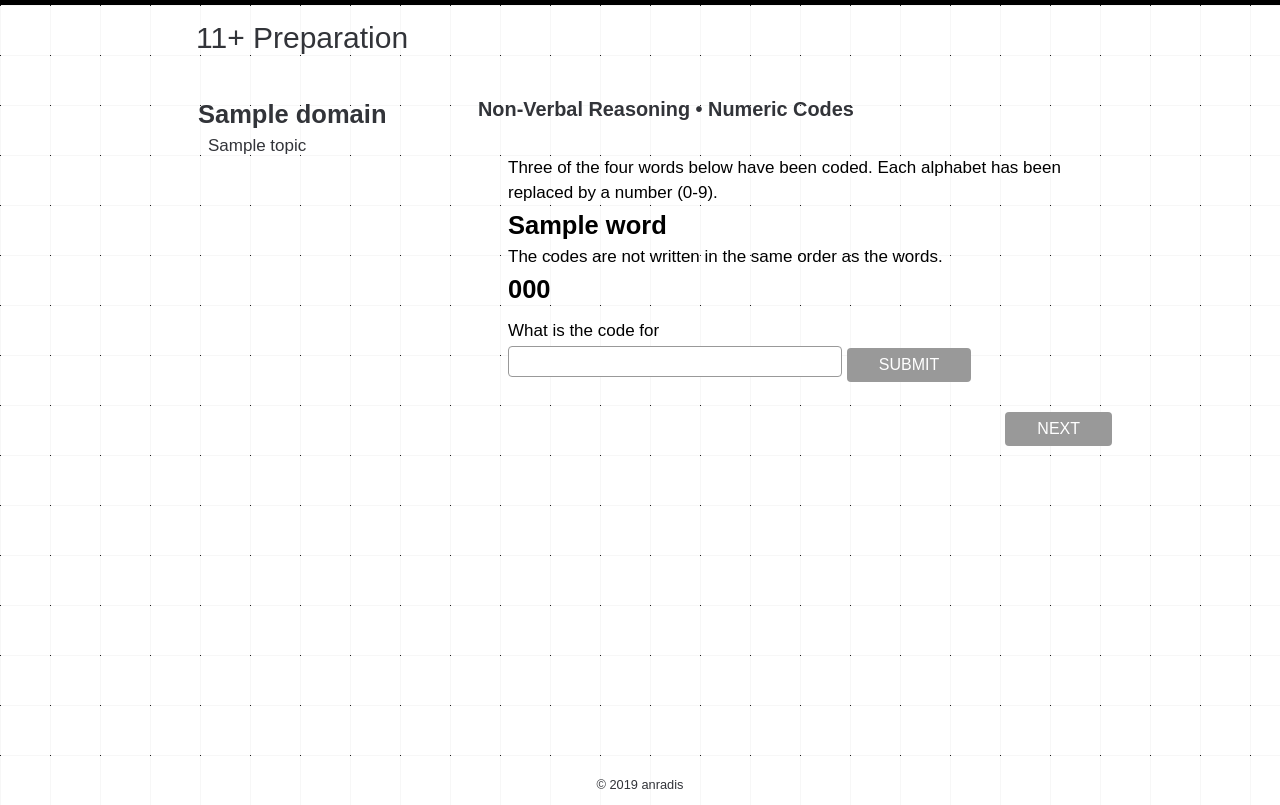
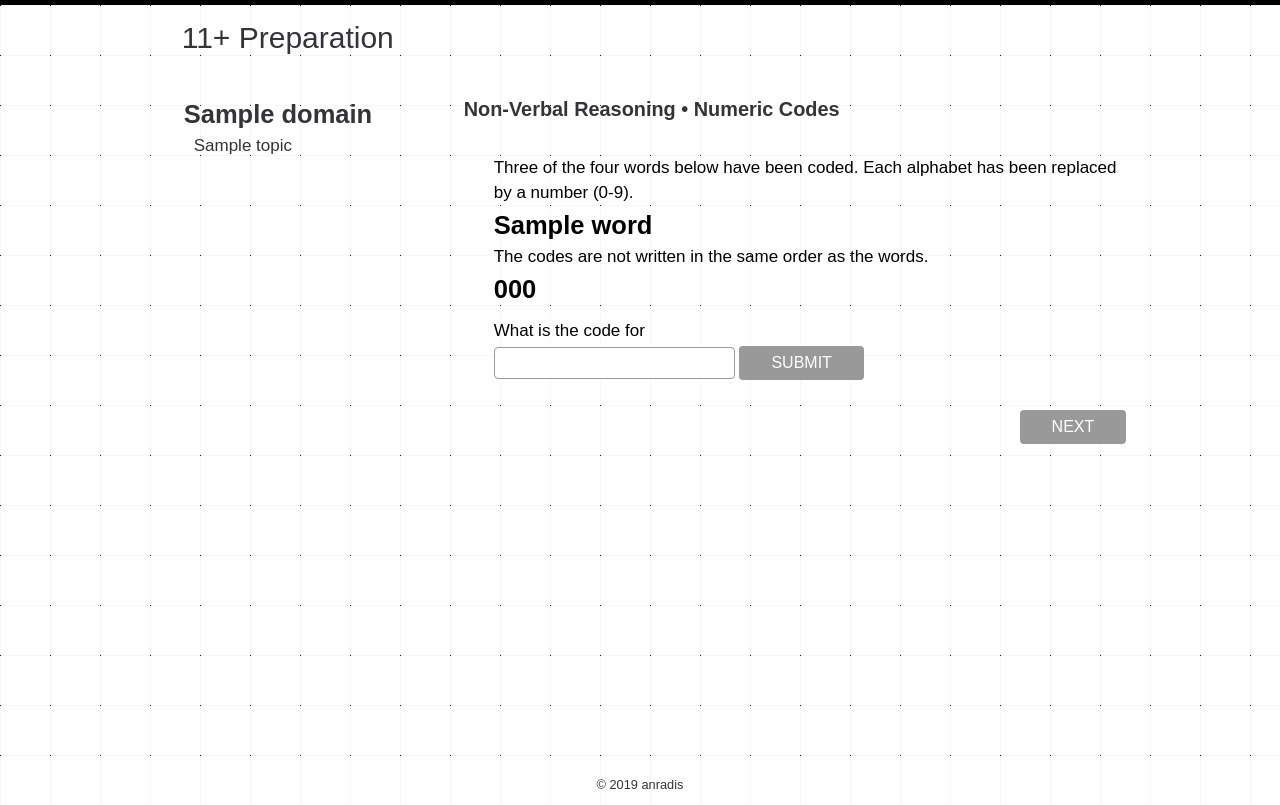
Before and after one commit to anilnairxyz/xorwin-app, a Flask app: template app/templates/numeric_codes.html in a window 1280 px wide. Run offline with Flask 2, Linux system fonts and the light colour scheme; the template is opened without the code that fills it: most values are stand-ins (such as "Sample title", 1, 10 or a date in 2020); some libraries are stand-ins or nearby versions.

Commit message:
Style updates

```diff
--- a/app/static/css/main.css
+++ b/app/static/css/main.css
@@ -20,16 +20,16 @@
 html {
     font-size: 1em;
     line-height: 1.5;
-    height: 100%;
     background-color: black;
+    min-height: 100vh;
 }
 
 body {
-    height: 100%;
     color: var(--body_text);
     background: var(--body_base);
     font-family: 'Rajdhani', sans-serif;
     font-size: 17px;
+    min-height: 100%;
     margin: 0;
     padding: 0;
 }
@@ -118,9 +118,12 @@ body {
 .result {
     border: 1px solid #999999;
     border-radius: 4px;
-    font-size: 150%;
-    font-family: 'Rajdhani', sans-serif;
-    text-transform: uppercase;
+    font-size: 16px;
+    padding: 6px 16px;
+}
+
+.result:focus, .submit:focus, .next:focus {
+    outline-color: #999999;
 }
 
 .submit, .next {
@@ -134,6 +137,11 @@ body {
     text-decoration: none;
     display: inline-block;
     font-size: 16px;
+}
+
+.feedback {
+    margin-top: 30px;
+    font-size: 125%;
 }
 
 .next {
@@ -150,6 +158,19 @@ body {
     padding-top: 10px;
 }
 
+@media (max-width: 1440px) {
+    .wrapper {
+        display: grid;
+        grid-template-areas:
+                "vacant header navbar navbar"
+                "left_ads sidebar content right_ads"
+                "footer footer footer footer";
+        grid-template-columns: 1fr 300px 5fr 1fr;
+        grid-template-rows: 80px 1fr 40px;
+        grid-gap: 10px;
+    }
+}
+
 @media (max-width: 1200px) {
     .wrapper {
         display: grid;
@@ -159,7 +180,6 @@ body {
                 "footer footer footer";
         grid-template-columns: 300px 1fr 150px;
         grid-template-rows: auto 1fr 40px;
-        height: 100vh;
         grid-gap: 10px;
     }
 }
@@ -173,7 +193,6 @@ body {
                 "footer footer";
         grid-template-columns: 300px 1fr;
         grid-template-rows: auto 1fr 40px;
-        height: 100vh;
         grid-gap: 10px;
     }
     .content {
@@ -183,6 +202,9 @@ body {
 }
 
 @media (max-width: 768px) {
+    html {
+        background-color: white;
+    }
     .wrapper {
         grid-template-areas:
             "header"
--- a/app/templates/numeric_codes.html
+++ b/app/templates/numeric_codes.html
@@ -22,7 +22,7 @@
             <input id="result" type="text" name="result" class="result">
             <button class="submit" type="submit">Submit</button>
         </form>
-        <span id="feedback"></span>
+        <span class="feedback" id="feedback"></span>
         <script>
             $( "#result_form" ).submit(function( event ) {
                 let answer = $( "#result" ).val();
```
